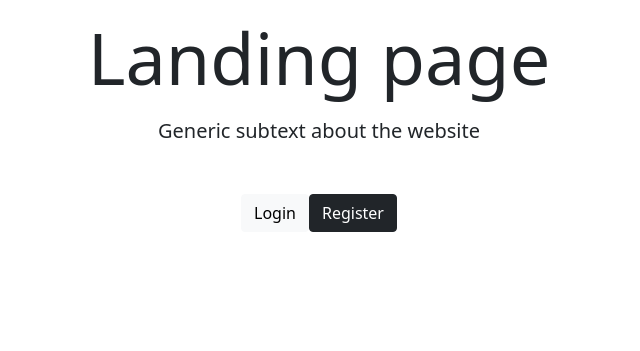
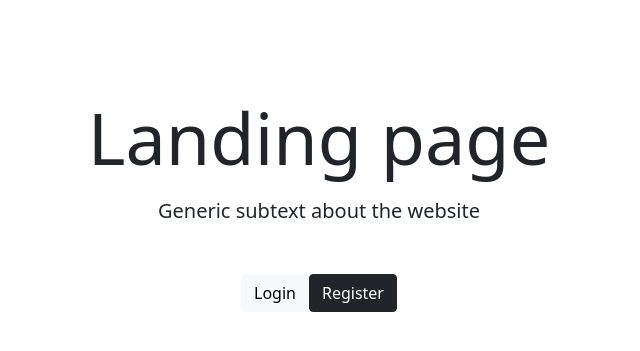
Before and after one commit to gfowle201926762/whitenoise, a Django app: page / in a window 1280 px wide. Shown: the part 66-417 px from the top of the page, without its empty margins (321-961 px from the left). Run offline with Django 3.2, Linux system fonts and the light colour scheme.

Commit message:
Update landing.html

```diff
--- a/landing/templates/landing/landing.html
+++ b/landing/templates/landing/landing.html
@@ -4,7 +4,7 @@
 
 
 {%block content%}
-<div class="container">
+<div class="container trm-l">
     <div class="row justify-content-center">
         <div class="col-md-10 col-sm-12 text-center">
             <h1 class="display-2">Landing page</h1>
```
